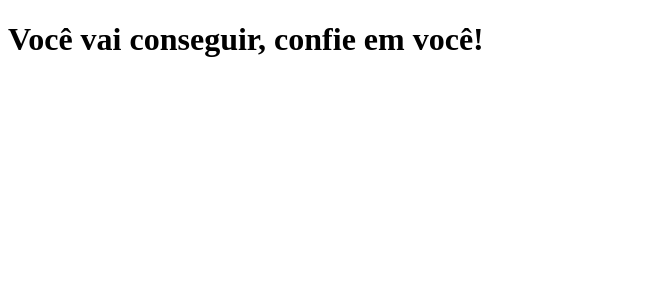
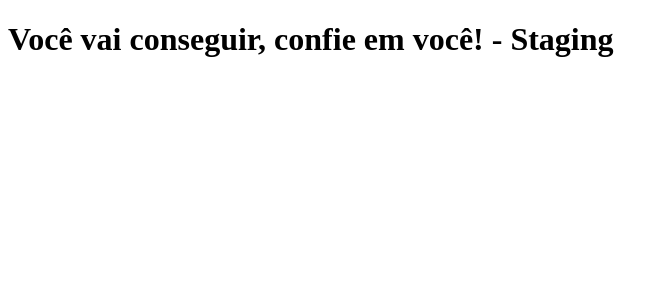
Before and after one commit to GSFZamai/clone-tabnews, a Next.js app: page / in a window 1280 px wide. Shown: the top 300 px of the page, without its empty margins (0-669 px from the left). Built offline with nearby package versions, Linux system fonts and the light colour scheme.

Commit message:
New commit

```diff
--- a/pages/index.tsx
+++ b/pages/index.tsx
@@ -1,5 +1,5 @@
 import React from "react";
 
 export default function Home() {
-  return <h1>Você vai conseguir, confie em você!</h1>;
+  return <h1>Você vai conseguir, confie em você! - Staging</h1>;
 }
```
